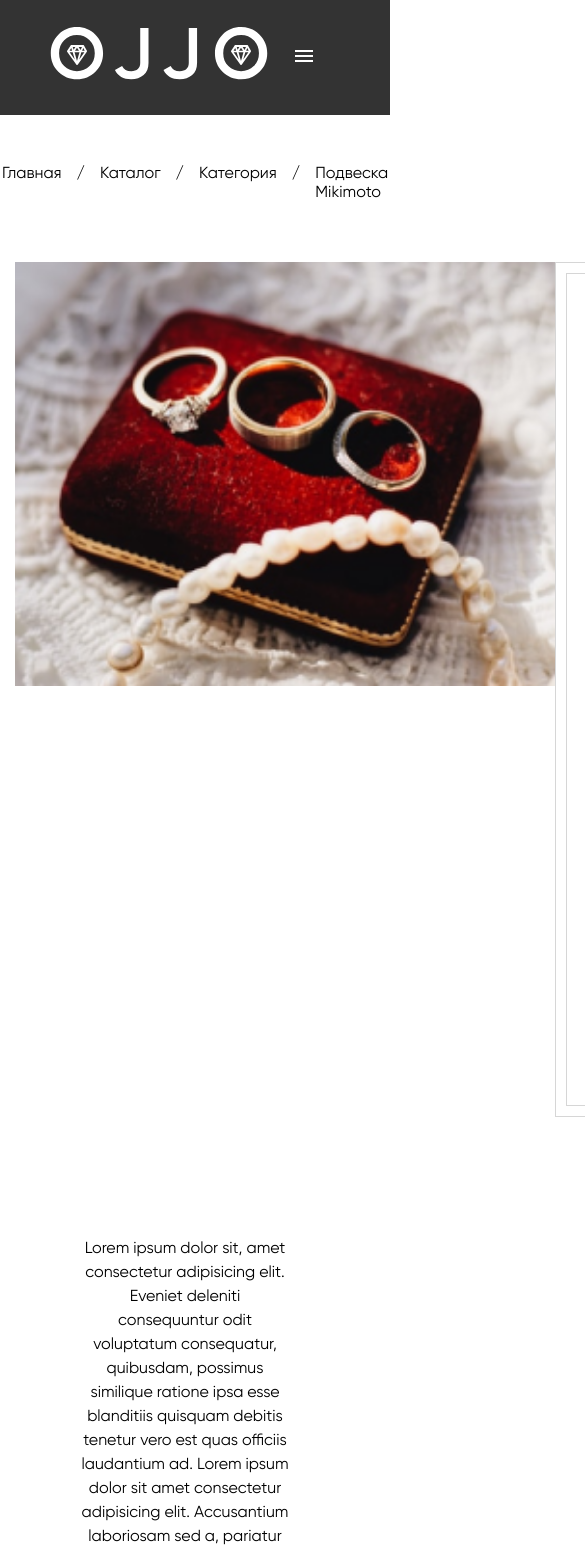
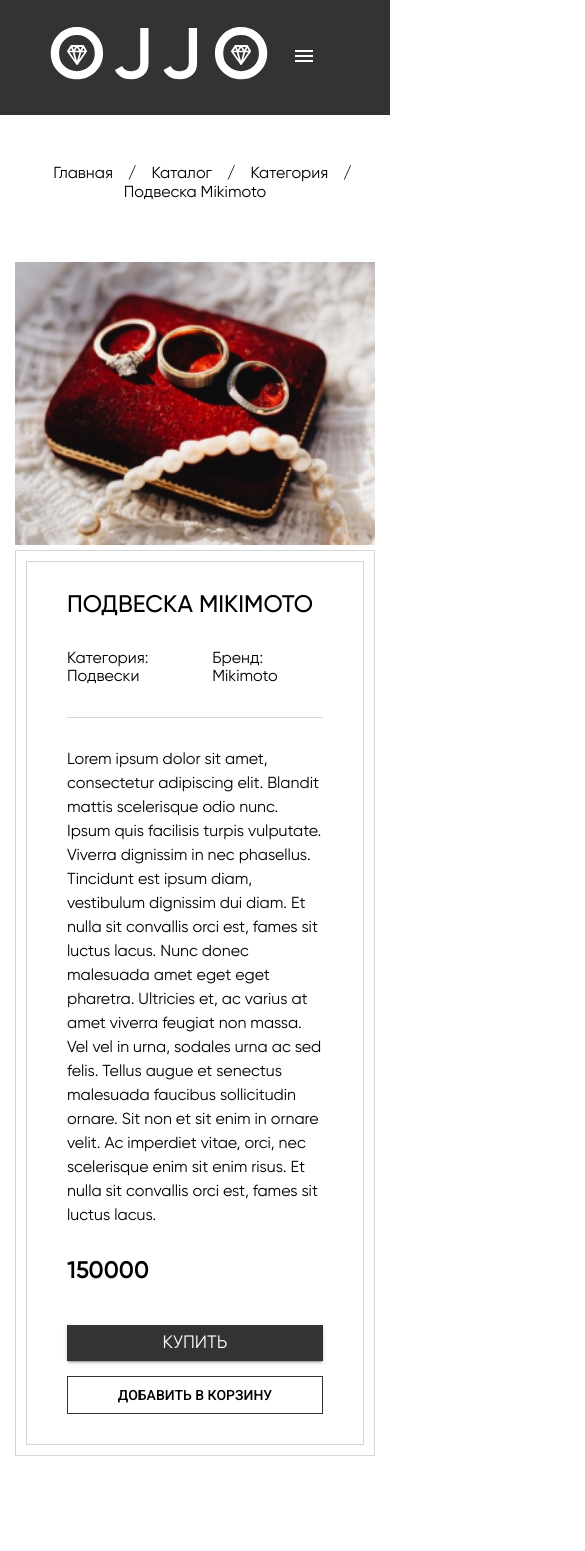
Before and after one commit to Aleksandr-Momot/OJJO-Gold, an Angular app: page /product-info/1 in a window 390 px wide. Shown: the top 1551 px of the page, 585 px wide, since content can reach past the window. Built offline with nearby package versions, Linux system fonts and the light colour scheme.

Commit message:
added mobile

```diff
--- a/src/app/contacts-page/contacts-page.component.html
+++ b/src/app/contacts-page/contacts-page.component.html
@@ -1,7 +1,7 @@
 <div class="container">
     <div class="path">
         <a>Главная</a>/
-        <a>Каталог</a>
+        <a>Контакты</a>
     </div>
 
     <div class="main-title">
@@ -40,8 +40,6 @@
     </div>
     <div class="map">
         <iframe
-            src="https://www.google.com/maps/embed?pb=!1m18!1m12!1m3!1d211555.9727277764!2d-118.244928!3d34.055103!2m3!1f0!2f0!3f0!3m2!1i1024!2i768!4f13.1!3m3!1m2!1s0x80c2c64d9fbb11d3%3A0xb3728c2c3bff31b0!2z0JrQvtC90YbQtdGA0YLQvdGL0Lkg0LfQsNC7INC40LzQtdC90Lgg0KPQvtC70YLQsCDQlNC40YHQvdC10Y8!5e0!3m2!1sru!2sua!4v1607525053885!5m2!1sru!2sua"
-            width="1080" height="750" frameborder="0" style="border:0;" allowfullscreen="" aria-hidden="false"
-            tabindex="0"></iframe>
+            src="https://www.google.com/maps/embed?pb=!1m18!1m12!1m3!1d211555.9727277764!2d-118.244928!3d34.055103!2m3!1f0!2f0!3f0!3m2!1i1024!2i768!4f13.1!3m3!1m2!1s0x80c2c64d9fbb11d3%3A0xb3728c2c3bff31b0!2z0JrQvtC90YbQtdGA0YLQvdGL0Lkg0LfQsNC7INC40LzQtdC90Lgg0KPQvtC70YLQsCDQlNC40YHQvdC10Y8!5e0!3m2!1sru!2sua!4v1607525053885!5m2!1sru!2sua"></iframe>
     </div>
 </div>
--- a/src/app/contacts-page/contacts-page.component.scss
+++ b/src/app/contacts-page/contacts-page.component.scss
@@ -44,4 +44,8 @@
 
 .map {
     margin-bottom: 120px;
+    iframe {
+        width: 100%;
+    height: 750px;
+    }
 }
--- a/src/app/product-info/product-info.component.scss
+++ b/src/app/product-info/product-info.component.scss
@@ -9,6 +9,7 @@
     display: flex;
     justify-content: center;
     margin: 50px 0px 60px;
+    flex-wrap: wrap;
     a {
         cursor: pointer;
         padding: 0px 15px;
@@ -18,9 +19,15 @@
 .product-info {
     display: flex;
     justify-content: space-between;
+    flex-wrap: wrap;
+    @media(max-width: 1110px) {
+        justify-content: space-evenly;
+    }
     .product-photos {
+        width: 100%;
+        max-width: 540px;
         img {
-            width: 540px;
+            width: 100%;
 
         }
 
@@ -78,8 +85,19 @@
 .description-btns {
     display: flex;
     align-items: center;
+    flex-wrap: wrap;
+    @media(max-width:457px) {
+        button {
+            width: 100%;
+        }
+    }
     .price-btn {
         margin-right: 30px;
+        @media(max-width: 457px) {
+            margin-bottom: 15px;
+            max-width: 100% !important;
+            margin-right: 0;
+        }
     }
 }
 
@@ -93,6 +111,9 @@
         text-align: center;
         flex-direction: column;
         align-items: center;
+    }
+    @media(max-width: 630px) {
+        padding: 0;
     }
 }
 
```
